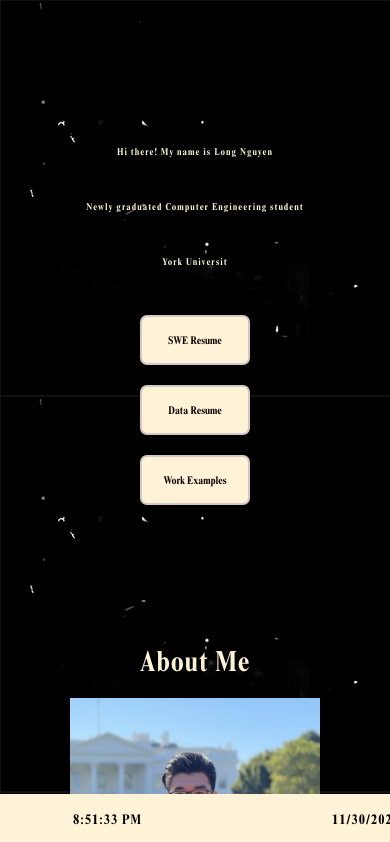
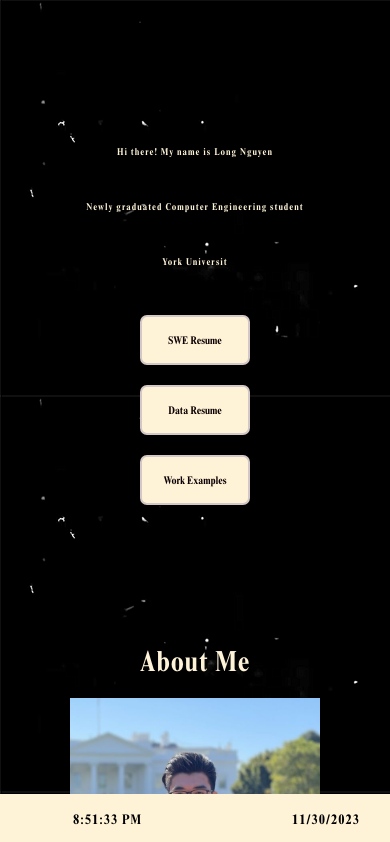
Before and after one commit to tenlalong/portfolio-website, a React (Create React App) app: page / in a window 390 px wide. Shown: the top 842 px of the page. Built offline with nearby package versions, Linux system fonts and the light colour scheme.

Commit message:
Fix footer bar

```diff
--- a/src/pages/components/body/Body.css
+++ b/src/pages/components/body/Body.css
@@ -1,9 +1,9 @@
-@media (max-width:768px){
-    .current-date{
-    text-align:right !important;
+@media screen and (max-width: 1024px){
+    .current-date {
+    text-align: right !important;
+    margin-right: 40px !important;
     }
     }
-
 .body {
     min-height: 100vh;
     margin-bottom: 150px;
```
